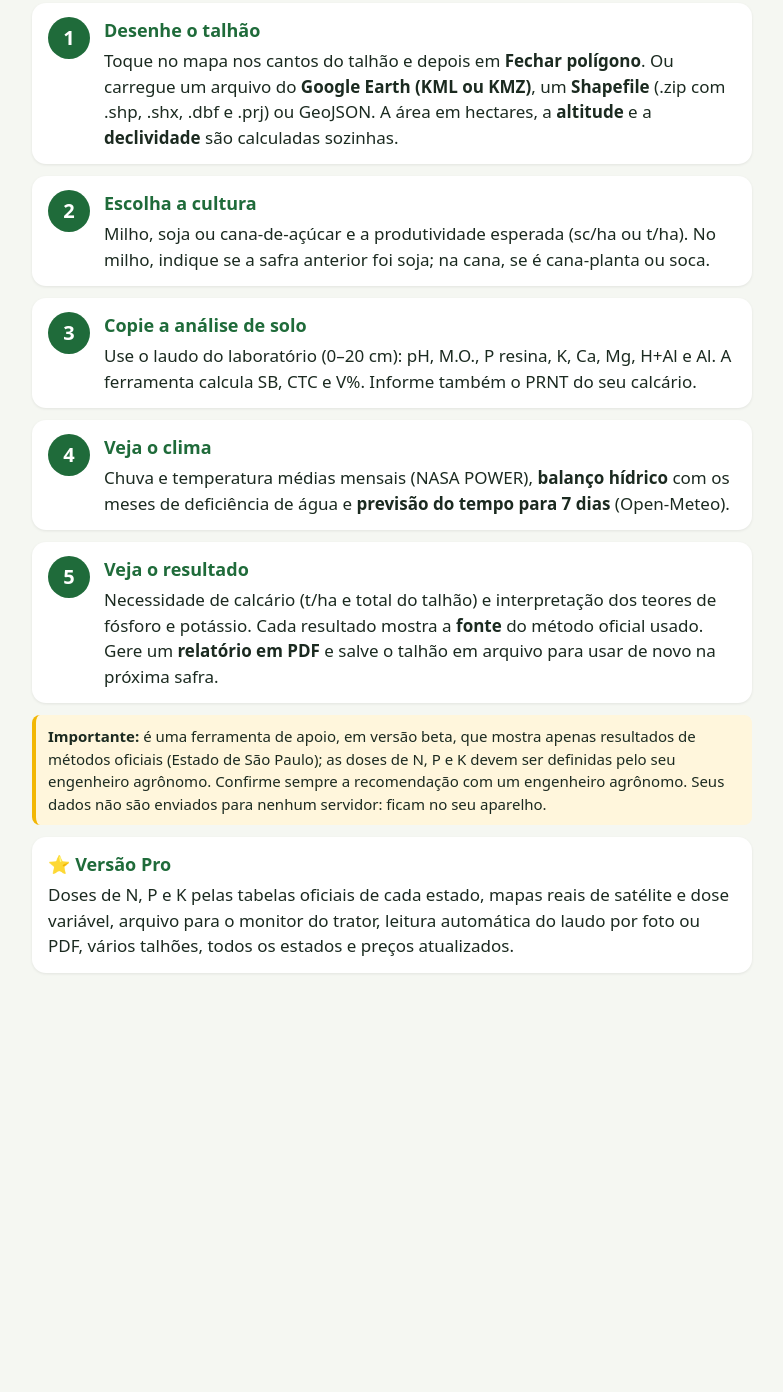
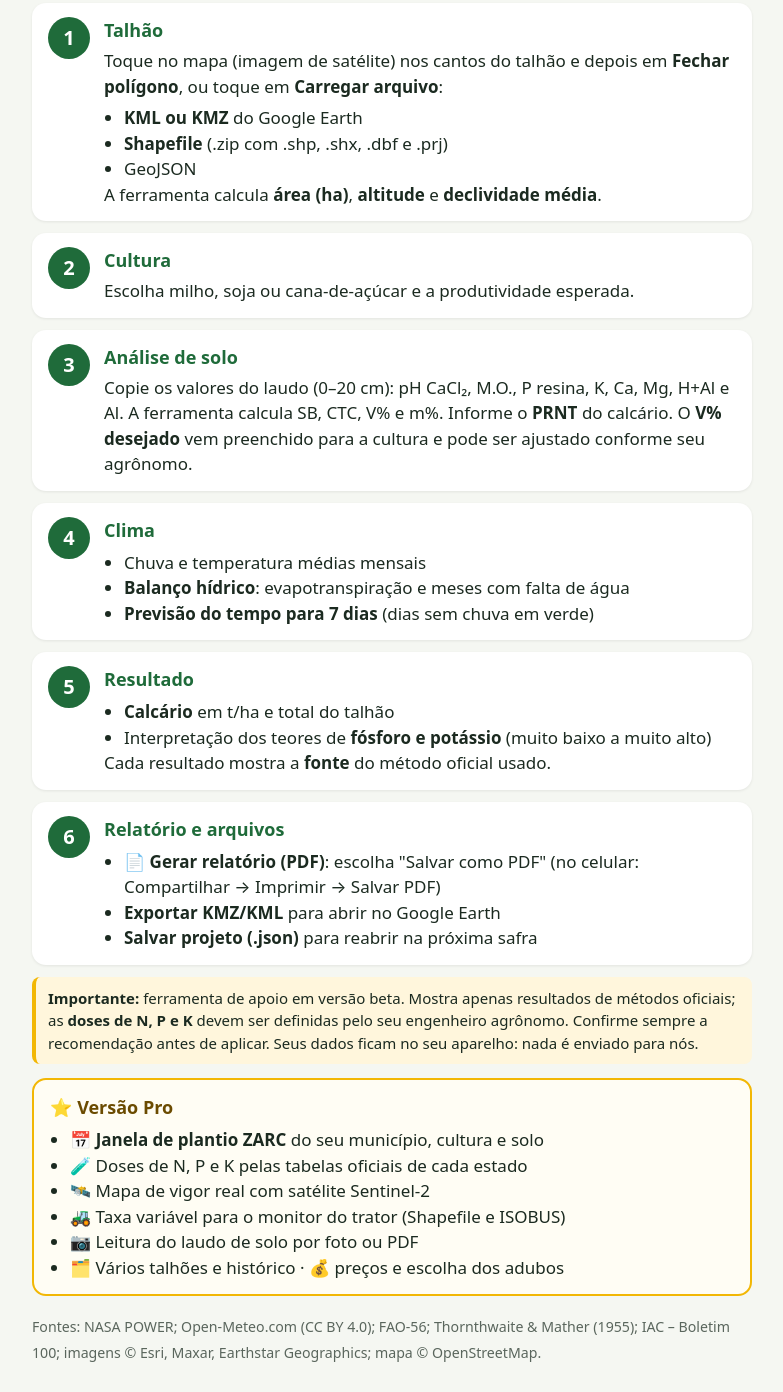
Before and after one commit to JohnnyM1986/adubacao-brasil, a plain HTML site: page como-usar.html in a window 1280 px wide. Shown: the part 206-1598 px from the top of the page, without its empty margins (248-1031 px from the left). Before the commit the page ends 1205 px from the top, so only its background shows below. Drawn offline with Linux system fonts and the light colour scheme.

Commit message:
ZARC na versão Pro; guia de uso atualizado
Co-Authored-By: Claude Opus 5.5 <noreply@anthropic.com>
Claude-Session: https://claude.ai/code/session_01P86uopcUMwnXqMwYab6WpW

```diff
--- a/como-usar.html
+++ b/como-usar.html
@@ -7,18 +7,40 @@ header{background:linear-gradient(125deg,#0f3d22,#1f6b3a 55%,#3d8b2f);color:#fff
 header h1{margin:0;font-size:24px}main{max-width:720px;margin:0 auto;padding:14px}
 .p{background:#fff;border-radius:14px;padding:14px 16px;margin:12px 0;box-shadow:0 1px 3px rgba(0,0,0,.08);display:flex;gap:14px}
 .n{flex:0 0 42px;height:42px;border-radius:50%;background:#1f6b3a;color:#fff;font-weight:800;font-size:20px;display:flex;align-items:center;justify-content:center}
-.p h2{margin:0 0 4px;font-size:18px;color:#1f6b3a}.p p{margin:0}
+.p h2{margin:0 0 4px;font-size:18px;color:#1f6b3a}.p p{margin:0}.p ul{margin:6px 0 0;padding-left:20px}
 .btn{display:block;text-align:center;background:#1f6b3a;color:#fff;text-decoration:none;font-weight:800;padding:15px;border-radius:12px;margin:16px 0}
 .aviso{background:#fff6dc;border-left:4px solid #f2b705;padding:10px 12px;border-radius:8px;font-size:15px}
+.pro{background:#fffdf4;border:2px solid #f2b705;border-radius:14px;padding:14px 16px;margin:14px 0}.pro h2{margin:0 0 6px;color:#6b4b00;font-size:18px}.pro ul{margin:0;padding-left:20px}
+small{color:#5a665d}
 </style></head><body>
-<header><h1>🌱 Adubação Brasil – como usar</h1><p style="margin:6px 0 0">Calagem e fertilidade do solo para milho, soja e cana em 5 passos. Grátis, no celular.</p></header>
+<header><h1>🌱 Adubação Brasil – como usar</h1><p style="margin:6px 0 0">Calagem, fertilidade do solo, clima e altitude do seu talhão para <b>milho, soja e cana-de-açúcar</b>. Grátis, no celular, sem cadastro.</p></header>
 <main>
 <a class="btn" href="./">Abrir a ferramenta</a>
-<div class="p"><div class="n">1</div><div><h2>Desenhe o talhão</h2><p>Toque no mapa nos cantos do talhão e depois em <b>Fechar polígono</b>. Ou carregue um arquivo do <b>Google Earth (KML ou KMZ)</b>, um <b>Shapefile</b> (.zip com .shp, .shx, .dbf e .prj) ou GeoJSON. A área em hectares, a <b>altitude</b> e a <b>declividade</b> são calculadas sozinhas.</p></div></div>
-<div class="p"><div class="n">2</div><div><h2>Escolha a cultura</h2><p>Milho, soja ou cana-de-açúcar e a produtividade esperada (sc/ha ou t/ha). No milho, indique se a safra anterior foi soja; na cana, se é cana-planta ou soca.</p></div></div>
-<div class="p"><div class="n">3</div><div><h2>Copie a análise de solo</h2><p>Use o laudo do laboratório (0–20 cm): pH, M.O., P resina, K, Ca, Mg, H+Al e Al. A ferramenta calcula SB, CTC e V%. Informe também o PRNT do seu calcário.</p></div></div>
-<div class="p"><div class="n">4</div><div><h2>Veja o clima</h2><p>Chuva e temperatura médias mensais (NASA POWER), <b>balanço hídrico</b> com os meses de deficiência de água e <b>previsão do tempo para 7 dias</b> (Open-Meteo).</p></div></div>
-<div class="p"><div class="n">5</div><div><h2>Veja o resultado</h2><p>Necessidade de calcário (t/ha e total do talhão) e interpretação dos teores de fósforo e potássio. Cada resultado mostra a <b>fonte</b> do método oficial usado. Gere um <b>relatório em PDF</b> e salve o talhão em arquivo para usar de novo na próxima safra.</p></div></div>
-<div class="aviso"><b>Importante:</b> é uma ferramenta de apoio, em versão beta, que mostra apenas resultados de métodos oficiais (Estado de São Paulo); as doses de N, P e K devem ser definidas pelo seu engenheiro agrônomo. Confirme sempre a recomendação com um engenheiro agrônomo. Seus dados não são enviados para nenhum servidor: ficam no seu aparelho.</div>
-<div class="p" style="display:block"><h2>⭐ Versão Pro</h2><p>Doses de N, P e K pelas tabelas oficiais de cada estado, mapas reais de satélite e dose variável, arquivo para o monitor do trator, leitura automática do laudo por foto ou PDF, vários talhões, todos os estados e preços atualizados.</p></div>
+
+<div class="p"><div class="n">1</div><div><h2>Talhão</h2><p>Toque no mapa (imagem de satélite) nos cantos do talhão e depois em <b>Fechar polígono</b>, ou toque em <b>Carregar arquivo</b>:</p>
+<ul><li><b>KML ou KMZ</b> do Google Earth</li><li><b>Shapefile</b> (.zip com .shp, .shx, .dbf e .prj)</li><li>GeoJSON</li></ul>
+<p>A ferramenta calcula <b>área (ha)</b>, <b>altitude</b> e <b>declividade média</b>.</p></div></div>
+
+<div class="p"><div class="n">2</div><div><h2>Cultura</h2><p>Escolha milho, soja ou cana-de-açúcar e a produtividade esperada.</p></div></div>
+
+<div class="p"><div class="n">3</div><div><h2>Análise de solo</h2><p>Copie os valores do laudo (0–20 cm): pH CaCl₂, M.O., P resina, K, Ca, Mg, H+Al e Al. A ferramenta calcula SB, CTC, V% e m%. Informe o <b>PRNT</b> do calcário. O <b>V% desejado</b> vem preenchido para a cultura e pode ser ajustado conforme seu agrônomo.</p></div></div>
+
+<div class="p"><div class="n">4</div><div><h2>Clima</h2><ul><li>Chuva e temperatura médias mensais</li><li><b>Balanço hídrico</b>: evapotranspiração e meses com falta de água</li><li><b>Previsão do tempo para 7 dias</b> (dias sem chuva em verde)</li></ul></div></div>
+
+<div class="p"><div class="n">5</div><div><h2>Resultado</h2><ul><li><b>Calcário</b> em t/ha e total do talhão</li><li>Interpretação dos teores de <b>fósforo e potássio</b> (muito baixo a muito alto)</li></ul>
+<p>Cada resultado mostra a <b>fonte</b> do método oficial usado.</p></div></div>
+
+<div class="p"><div class="n">6</div><div><h2>Relatório e arquivos</h2><ul><li><b>📄 Gerar relatório (PDF)</b>: escolha "Salvar como PDF" (no celular: Compartilhar → Imprimir → Salvar PDF)</li><li><b>Exportar KMZ/KML</b> para abrir no Google Earth</li><li><b>Salvar projeto (.json)</b> para reabrir na próxima safra</li></ul></div></div>
+
+<div class="aviso"><b>Importante:</b> ferramenta de apoio em versão beta. Mostra apenas resultados de métodos oficiais; as <b>doses de N, P e K</b> devem ser definidas pelo seu engenheiro agrônomo. Confirme sempre a recomendação antes de aplicar. Seus dados ficam no seu aparelho: nada é enviado para nós.</div>
+
+<div class="pro"><h2>⭐ Versão Pro</h2><ul>
+<li>📅 <b>Janela de plantio ZARC</b> do seu município, cultura e solo</li>
+<li>🧪 Doses de N, P e K pelas tabelas oficiais de cada estado</li>
+<li>🛰️ Mapa de vigor real com satélite Sentinel-2</li>
+<li>🚜 Taxa variável para o monitor do trator (Shapefile e ISOBUS)</li>
+<li>📷 Leitura do laudo de solo por foto ou PDF</li>
+<li>🗂️ Vários talhões e histórico · 💰 preços e escolha dos adubos</li></ul></div>
+
+<p><small>Fontes: NASA POWER; Open-Meteo.com (CC BY 4.0); FAO-56; Thornthwaite & Mather (1955); IAC – Boletim 100; imagens © Esri, Maxar, Earthstar Geographics; mapa © OpenStreetMap.</small></p>
 </main></body></html>
```
Also changed, not shown: index.html (+1 -0 lines), 1 other file.
